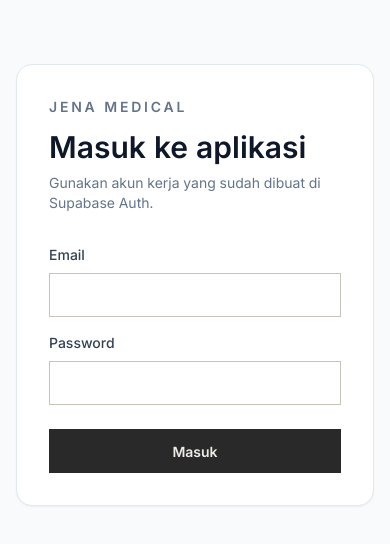
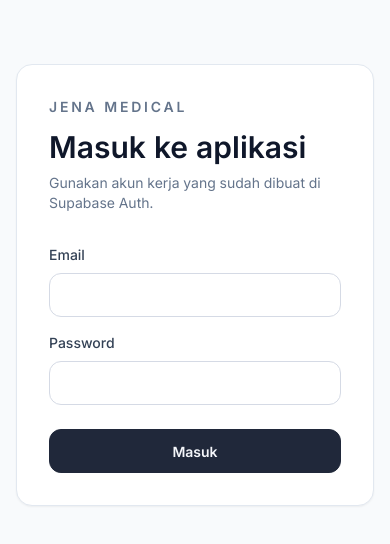
Before and after one commit to suryohadikuncoro-hue/Jena-medical-center-, a React (Vite) app: page / in a window 390 px wide. Shown: the top 544 px of the page. Built offline with nearby package versions, Linux system fonts and the light colour scheme; no server answers; a web font is replaced by a local one; what @trpc/react-query would draw is missing.

Commit message:
feat: modernize responsive application UI

```diff
--- a/src/components/charts.tsx
+++ b/src/components/charts.tsx
@@ -4,27 +4,33 @@ type ChartRow = { label: string; left: number; right: number };
 
 function ChartDataTable({ caption, leftLabel, rightLabel, rows }: { caption: string; leftLabel: string; rightLabel: string; rows: ChartRow[] }) {
   return (
-    <div className="sr-only">
-      <table>
-        <caption>{caption}</caption>
+    <details className="mt-3 border-t border-[#edf0f4] pt-2">
+      <summary className="flex min-h-10 cursor-pointer list-none items-center justify-between gap-3 text-xs font-semibold text-[#5963a9]">
+        Lihat rincian angka
+        <span className="font-normal text-[#667085]">{rows.length} periode</span>
+      </summary>
+      <div className="mt-1 overflow-hidden rounded-xl bg-[#f7f8fb]">
+        <table className="w-full table-fixed text-[0.68rem] sm:text-xs">
+          <caption className="sr-only">{caption}</caption>
           <thead>
-          <tr>
-            <th scope="col">Periode</th>
-            <th scope="col">{leftLabel}</th>
-            <th scope="col">{rightLabel}</th>
+            <tr className="text-left text-[#667085]">
+              <th scope="col" className="w-[30%] px-2 py-2 font-medium">Periode</th>
+              <th scope="col" className="w-[35%] px-2 py-2 text-right font-medium">{leftLabel}</th>
+              <th scope="col" className="w-[35%] px-2 py-2 text-right font-medium">{rightLabel}</th>
             </tr>
           </thead>
           <tbody>
             {rows.map((row, i) => (
-            <tr key={`${row.label}-${i}`}>
-              <th scope="row">{row.label}</th>
-              <td>{rp(row.left)}</td>
-              <td>{rp(row.right)}</td>
+              <tr key={`${row.label}-${i}`} className="border-t border-[#e6e9f0]">
+                <th scope="row" className="break-words px-2 py-2 text-left font-medium text-[#344054]">{row.label}</th>
+                <td className="break-words px-2 py-2 text-right tabular-nums text-[#344054]">{rp(row.left)}</td>
+                <td className="break-words px-2 py-2 text-right tabular-nums text-[#344054]">{rp(row.right)}</td>
               </tr>
             ))}
           </tbody>
         </table>
       </div>
+    </details>
   );
 }
 
--- a/src/index.css
+++ b/src/index.css
@@ -6,40 +6,40 @@
 
 @layer base {
   :root {
-    /* Warm off-white scheme — from the retrieved palette */
-    --paper: #eeece7;
-    --paper-2: #d8d2cb;
-    --ink: #292929;
-    --ink-soft: #57534b;
-    --slate: #687886;
-    --slate-deep: #4d5b68;
-    --slate-hover: #98a3ac;
-    --line: #c9c4ba;
-    --line-strong: #292929;
-    --warn: #a2662a;
-    --bad: #9b3a2e;
-    --ok: #3e6b4f;
+    /* Cool clinical palette: calm canvas, high-contrast ink, restrained indigo/teal accents. */
+    --paper: #f4f6fa;
+    --paper-2: #e9edf5;
+    --ink: #20283a;
+    --ink-soft: #667085;
+    --slate: #5966b5;
+    --slate-deep: #3d4b93;
+    --slate-hover: #e7eaff;
+    --line: #e6e9f0;
+    --line-strong: #d5dae5;
+    --warn: #9a6700;
+    --bad: #a33f55;
+    --ok: #2f7568;
 
-    --background: 43 15% 92%;
-    --foreground: 0 0% 16%;
-    --card: 43 15% 92%;
-    --card-foreground: 0 0% 16%;
-    --popover: 43 15% 94%;
-    --popover-foreground: 0 0% 16%;
-    --primary: 207 13% 47%;
-    --primary-foreground: 43 15% 96%;
-    --secondary: 30 11% 82%;
-    --secondary-foreground: 0 0% 16%;
-    --muted: 30 11% 85%;
-    --muted-foreground: 30 6% 35%;
-    --accent: 30 11% 84%;
-    --accent-foreground: 0 0% 16%;
-    --destructive: 6 55% 39%;
-    --destructive-foreground: 43 15% 96%;
-    --border: 36 10% 79%;
-    --input: 36 10% 79%;
-    --ring: 207 13% 40%;
-    --radius: 0;
+    --background: 220 24% 98%;
+    --foreground: 224 28% 18%;
+    --card: 0 0% 100%;
+    --card-foreground: 224 28% 18%;
+    --popover: 0 0% 100%;
+    --popover-foreground: 224 28% 18%;
+    --primary: 233 39% 53%;
+    --primary-foreground: 0 0% 100%;
+    --secondary: 220 20% 94%;
+    --secondary-foreground: 224 28% 18%;
+    --muted: 220 20% 95%;
+    --muted-foreground: 220 10% 43%;
+    --accent: 230 65% 96%;
+    --accent-foreground: 233 39% 40%;
+    --destructive: 347 45% 45%;
+    --destructive-foreground: 0 0% 100%;
+    --border: 220 18% 90%;
+    --input: 220 18% 90%;
+    --ring: 233 39% 53%;
+    --radius: 0.75rem;
   }
 
   html {
@@ -94,12 +94,12 @@
     border-top: 1px solid var(--line);
   }
   .rule-strong {
-    border-top: 1px solid var(--line-strong);
+    border-top: 1px solid var(--line);
   }
 
   .label-caps {
-    font-size: 0.6875rem;
-    letter-spacing: 0.08em;
+    font-size: 0.7rem;
+    letter-spacing: 0.06em;
     text-transform: uppercase;
     font-weight: 600;
     color: var(--ink-soft);
@@ -115,13 +115,14 @@
     font-size: 0.875rem;
     font-weight: 600;
     border: 1px solid var(--ink);
+    border-radius: 0.75rem;
     background: var(--ink);
     color: var(--paper);
     cursor: pointer;
     transition: background-color 180ms ease-out, color 180ms ease-out, border-color 180ms ease-out;
   }
-  .btn:hover { background: #3d3d3d; }
-  .btn:active { background: #171717; }
+  .btn:hover { background: #303b54; }
+  .btn:active { background: #182131; }
   .btn:disabled { opacity: 0.45; cursor: not-allowed; }
 
   .btn-accent {
@@ -130,7 +131,7 @@
     color: #fff;
   }
   .btn-accent:hover { background: var(--slate-deep); }
-  .btn-accent:active { background: #3d4a55; }
+  .btn-accent:active { background: #303d80; }
 
   .btn-ghost {
     background: transparent;
@@ -145,12 +146,13 @@
     min-height: 44px;
     padding: 0 0.75rem;
     font-size: 0.9375rem;
-    background: transparent;
-    border: 1px solid var(--line);
+    background: #fff;
+    border: 1px solid var(--line-strong);
+    border-radius: 0.75rem;
     color: var(--ink);
     transition: border-color 150ms ease-out;
   }
-  .input:focus, .select:focus { border-color: var(--ink); outline: none; }
+  .input:focus, .select:focus { border-color: var(--slate); outline: none; box-shadow: 0 0 0 3px rgb(89 102 181 / 14%); }
   .input::placeholder { color: #8a857a; }
 
   /* staggered entrance */
@@ -177,11 +179,11 @@
     display: inline-flex;
     align-items: center;
     min-height: 24px;
-    padding: 0 0.5rem;
-    font-size: 0.6875rem;
+    padding: 0 0.625rem;
+    font-size: 0.7rem;
     font-weight: 600;
-    letter-spacing: 0.04em;
-    text-transform: uppercase;
-    border: 1px solid currentColor;
+    letter-spacing: 0;
+    border: 0;
+    border-radius: 9999px;
   }
 }
--- a/src/pages/Faktur.tsx
+++ b/src/pages/Faktur.tsx
@@ -26,7 +26,7 @@ export default function Faktur() {
                       <span className="font-display text-base font-semibold">Faktur {f.number}</span>
                       <StatusBadge status={f.status} />
                       {!f.taxInvoiceComplete && f.status !== "draft" && (
-                        <span className="badge text-[var(--warn)]">Pajak belum lengkap</span>
+                        <span className="badge bg-[#fff3d6] text-[var(--warn)]">Pajak belum lengkap</span>
                       )}
                     </div>
                     <div className="mt-1 text-sm text-[var(--ink-soft)]">
@@ -42,7 +42,7 @@ export default function Faktur() {
                   <span className="text-[var(--ink-soft)]">Hitungan sistem: {rp(f.computedTotal)}</span>
                   {f.selisih !== 0 && (
                     <span className="inline-flex items-center gap-1 font-semibold text-[var(--bad)]">
-                      <AlertTriangle size={12} /> Selisih {rp(Math.abs(f.selisih))}
+                      <AlertTriangle size={12} /> Tercetak {f.selisih > 0 ? "lebih tinggi" : "lebih rendah"} {rp(Math.abs(f.selisih))}
                     </span>
                   )}
                   {f.status !== "draft" && f.remaining > 0 && <span className="text-[var(--ink-soft)]">Sisa hutang {rp(f.remaining)}</span>}
--- a/src/pages/InvoiceDetail.tsx
+++ b/src/pages/InvoiceDetail.tsx
@@ -40,7 +40,7 @@ export default function InvoiceDetail() {
         action={<StatusBadge status={inv.status} />}
       />
 
-      <Section title="Rincian tagihan">
+      <Section title="Rincian tagihan" note={`Terbit ${tanggal(inv.issueDate)} · jatuh tempo ${tanggal(inv.dueDate)}`}>
         <div className="divide-y divide-[var(--line)] border-b border-[var(--line)]">
           {items.map((it) => (
             <div key={it.id} className="flex items-baseline justify-between gap-4 px-4 py-3 md:px-8">
--- a/src/pages/Pembayaran.tsx
+++ b/src/pages/Pembayaran.tsx
@@ -33,6 +33,10 @@ export default function Pembayaran() {
 
   if (list.isLoading) return <Loading />;
   if (list.error || !list.data) return <LoadError message={list.error?.message} retry={() => list.refetch()} />;
+
+  const selectedRemaining = direction === "in"
+    ? open.data?.invoices.find((invoice) => invoice.id === invoiceId)?.remaining
+    : open.data?.supplierInvoices.find((invoice) => invoice.id === fakturId)?.remaining;
 
   const submit = () => {
     setError(null);
@@ -118,6 +122,11 @@ export default function Pembayaran() {
               </select>
             </div>
           </div>
+          {selectedRemaining !== undefined && (
+            <p className="mt-2 rounded-xl bg-[#eef0ff] px-3 py-2 text-xs text-[#3d4b93]" role="status">
+              Sisa tagihan yang dipilih: <strong className="tabular-nums">{rp(selectedRemaining)}</strong>
+            </p>
+          )}
           <label className="label-caps mt-3 block" htmlFor="payment-note">Catatan (opsional)</label>
           <input id="payment-note" className="input mt-1" placeholder="Catatan (opsional)" value={note} onChange={(e) => setNote(e.target.value)} />
           {error && <p className="mt-2 text-sm font-medium text-[var(--bad)]" role="alert">{error}</p>}
```
Also changed, not shown: src/components/bits.tsx (+23 -23 lines), src/pages/Beranda.tsx (+12 -11 lines), src/pages/Laporan.tsx (+37 -10 lines), src/pages/PesananDetail.tsx (+25 -15 lines). Lines whose indentation alone changed are shown as unchanged.
